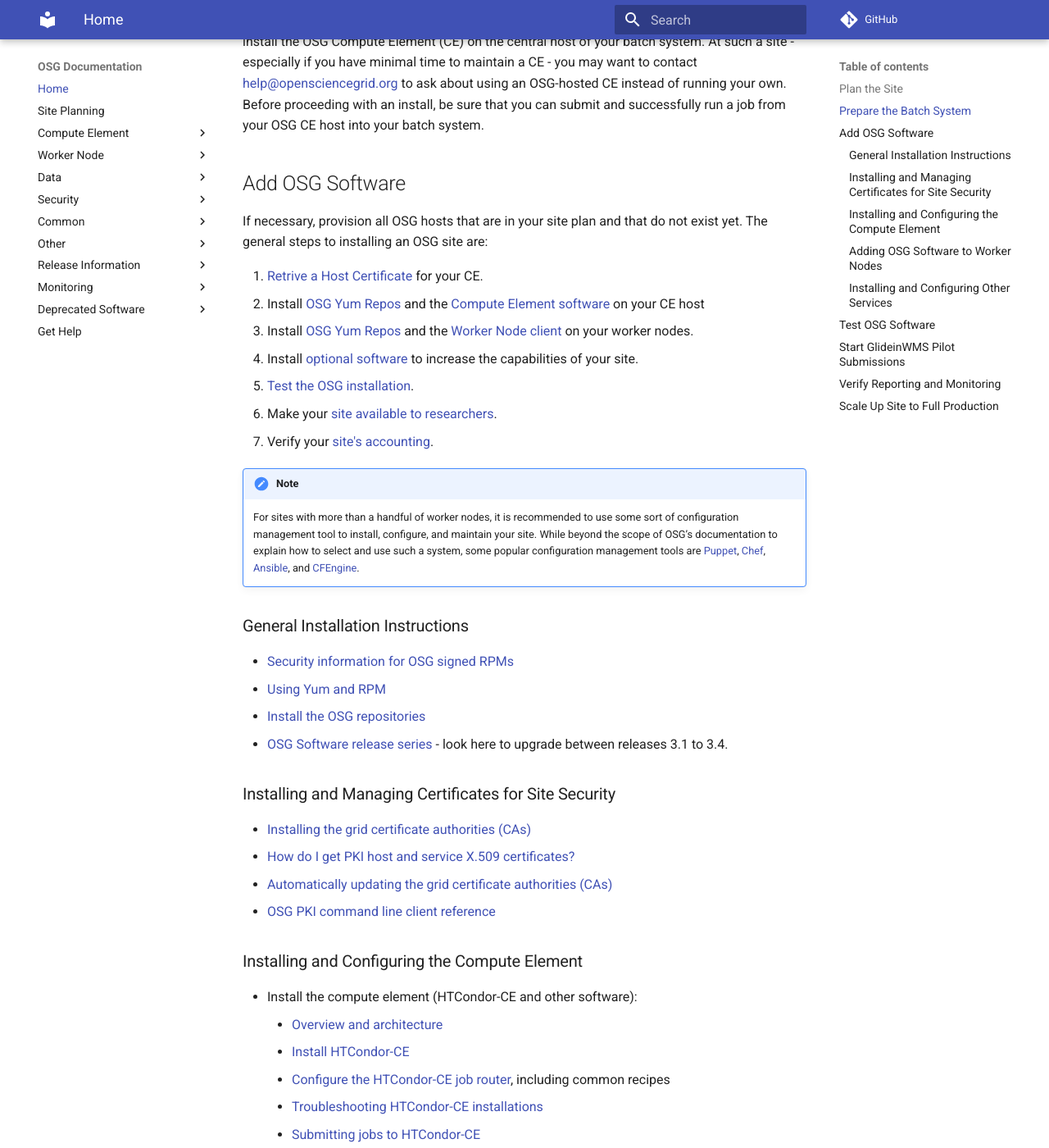
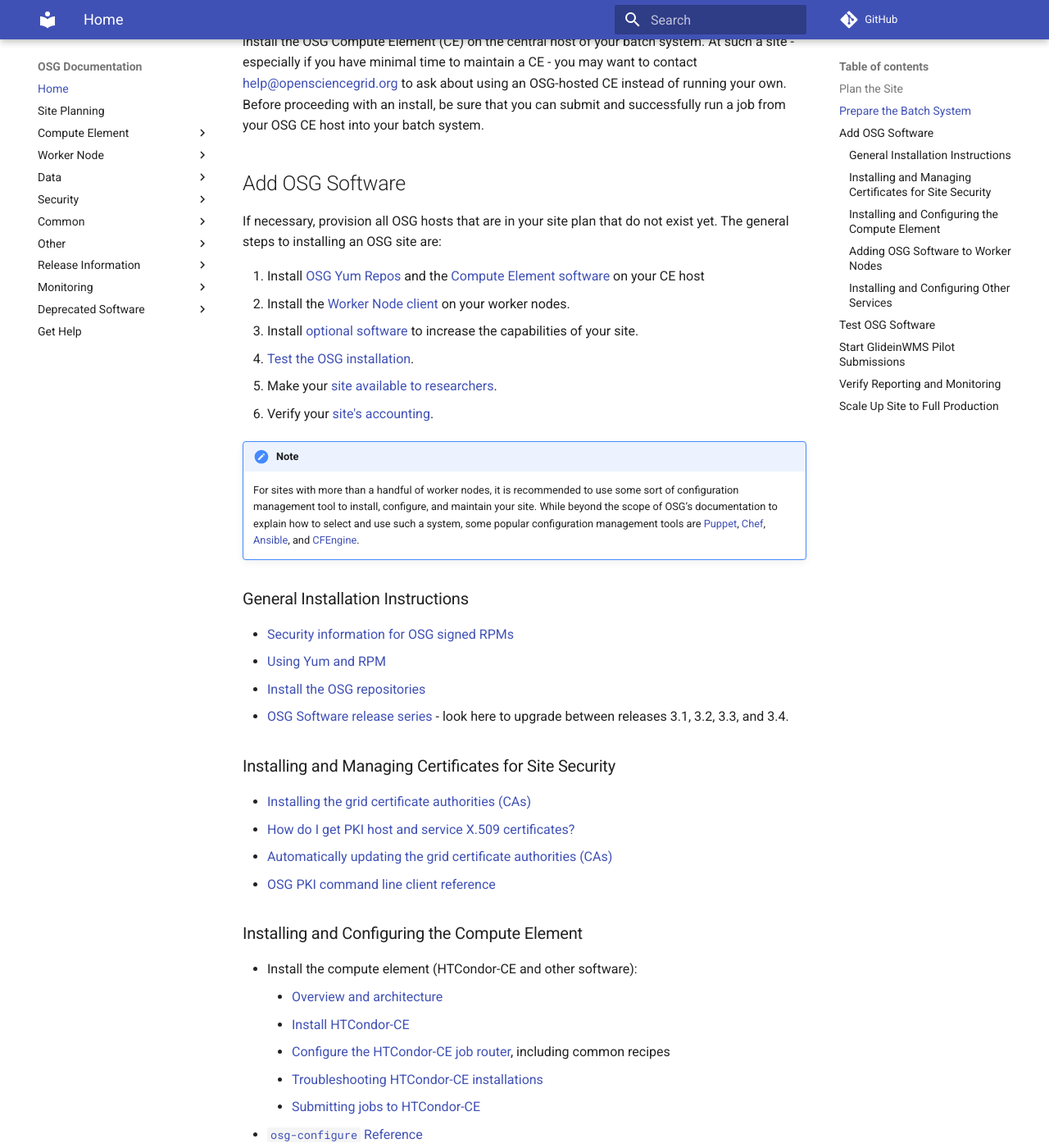
Before and after one commit to osg-htc/docs, an MkDocs documentation site: the page built from docs/index.md, in a window 1280 px wide and 1400 px high, scrolled down 1092 px. Shown: the whole window at 82% size. Built offline with MkDocs 1.6.1 and Material for MkDocs 9.7.7, drawn with Linux system fonts in a browser that asks for light colours; comment, search, counter and statistics services are not loaded; old or Windows-style settings are respelled for this version of MkDocs.

Commit message:
Making minor changes from Brian's comments

```diff
--- a/docs/index.md
+++ b/docs/index.md
@@ -35,11 +35,10 @@
 Add OSG Software
 ----------------
 
-If necessary, provision all OSG hosts that are in your site plan and that do not exist yet.  The general steps to installing an OSG site are:
+If necessary, provision all OSG hosts that are in your site plan that do not exist yet.  The general steps to installing an OSG site are:
 
-1. [Retrive a Host Certificate](#installing-and-managing-certificates-for-site-security) for your CE.
 1. Install [OSG Yum Repos](release/yum-basics) and the [Compute Element software](#installing-and-configuring-the-compute-element) on your CE host
-1. Install [OSG Yum Repos](release/yum-basics) and the [Worker Node client](#adding-osg-software-to-worker-nodes) on your worker nodes.
+1. Install the [Worker Node client](#adding-osg-software-to-worker-nodes) on your worker nodes.
 1. Install [optional software](#installing-and-configuring-other-services) to increase the capabilities of your site.
 1. [Test the OSG installation](#test-osg-software).
 1. Make your [site available to researchers](#start-glideinwms-pilot-submissions).
@@ -53,7 +52,7 @@
 -   [Security information for OSG signed RPMs](release/signing)
 -   [Using Yum and RPM](release/yum-basics)
 -   [Install the OSG repositories](common/yum)
--   [OSG Software release series](release/release_series) - look here to upgrade between releases 3.1 to 3.4.
+-   [OSG Software release series](release/release_series) - look here to upgrade between releases 3.1, 3.2, 3.3, and 3.4.
 
 ### Installing and Managing Certificates for Site Security ###
 
```
